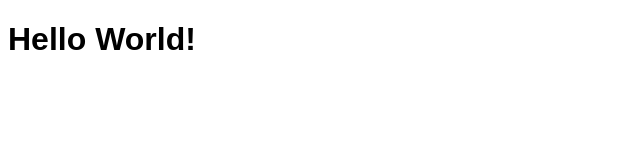
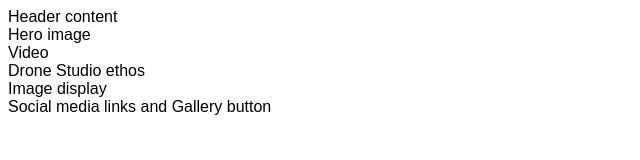
Before and after one commit to no0tno0t/Drone-Studio, a plain HTML site: page index.html in a window 1280 px wide. Shown: the whole page, without its empty margins (0-640 px from the left). Drawn offline with Linux system fonts and the light colour scheme.

Commit message:
Add core structure to home page

```diff
--- a/index.html
+++ b/index.html
@@ -11,6 +11,21 @@
     <title>Document</title>
 </head>
 <body>
-    <h1>Hello World!</h1>
+    <header>Header content</header>
+    <section>
+        Hero image
+    </section>
+    <section>
+        Video
+    </section>
+    <section>
+        Drone Studio ethos
+    </section>
+    <section>
+        Image display
+    </section>
+    <footer>
+        Social media links and Gallery button
+    </footer>
 </body>
 </html>
```
